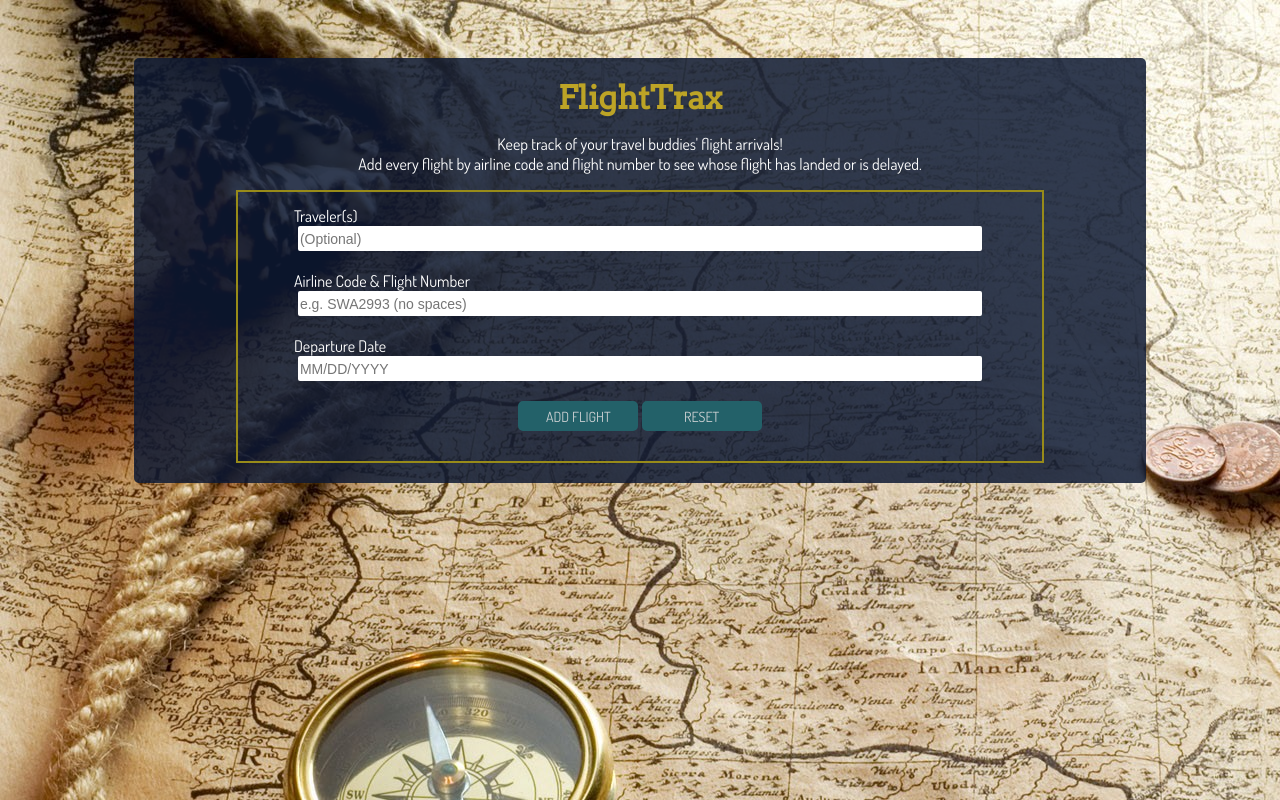
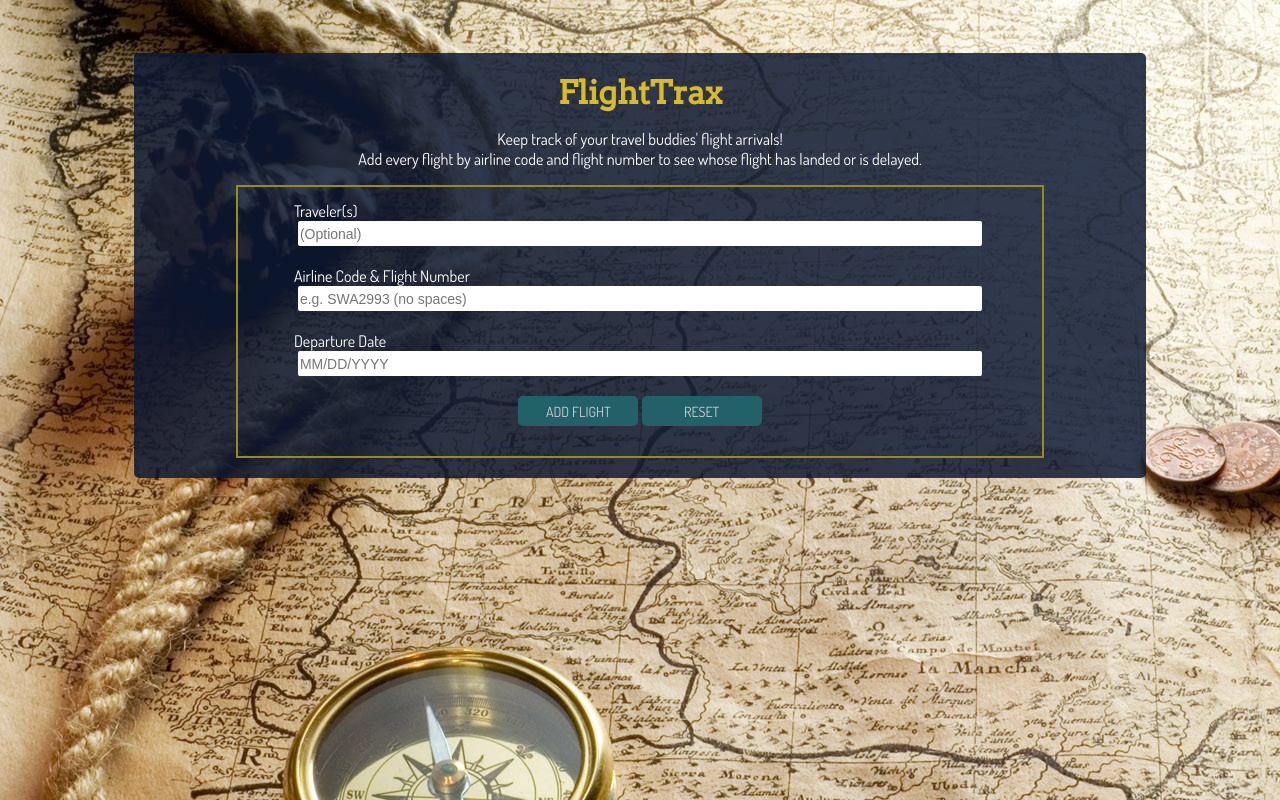
Before and after one commit to staysee/flight_app, a plain HTML site: page index.html in a window 1280 px wide. Drawn offline with nearby package versions, Linux system fonts and the light colour scheme.

Commit message:
fixed body padding

```diff
--- a/css/style.css
+++ b/css/style.css
@@ -6,7 +6,7 @@ body {
   background-image: url(../img/antique_map.jpg);
   background-repeat: no-repeat;
   background-attachment: fixed;
-  padding-top: 50px;
+  padding-top: 45px;
   color: white;
   font-family: 'Dosis', sans-serif;
 }
@@ -14,7 +14,7 @@ body {
 h1 {
   text-align: center;
   font-family: 'Arvo', serif;
-  color: #bda426;
+  color: #d8bb26;
   margin: 10px;
 }
 
@@ -57,7 +57,6 @@ h1 {
 
 label {
   float: left;
-  display: inline-block;
   min-width: 140px;
   padding-left: 2%;
 }
```
